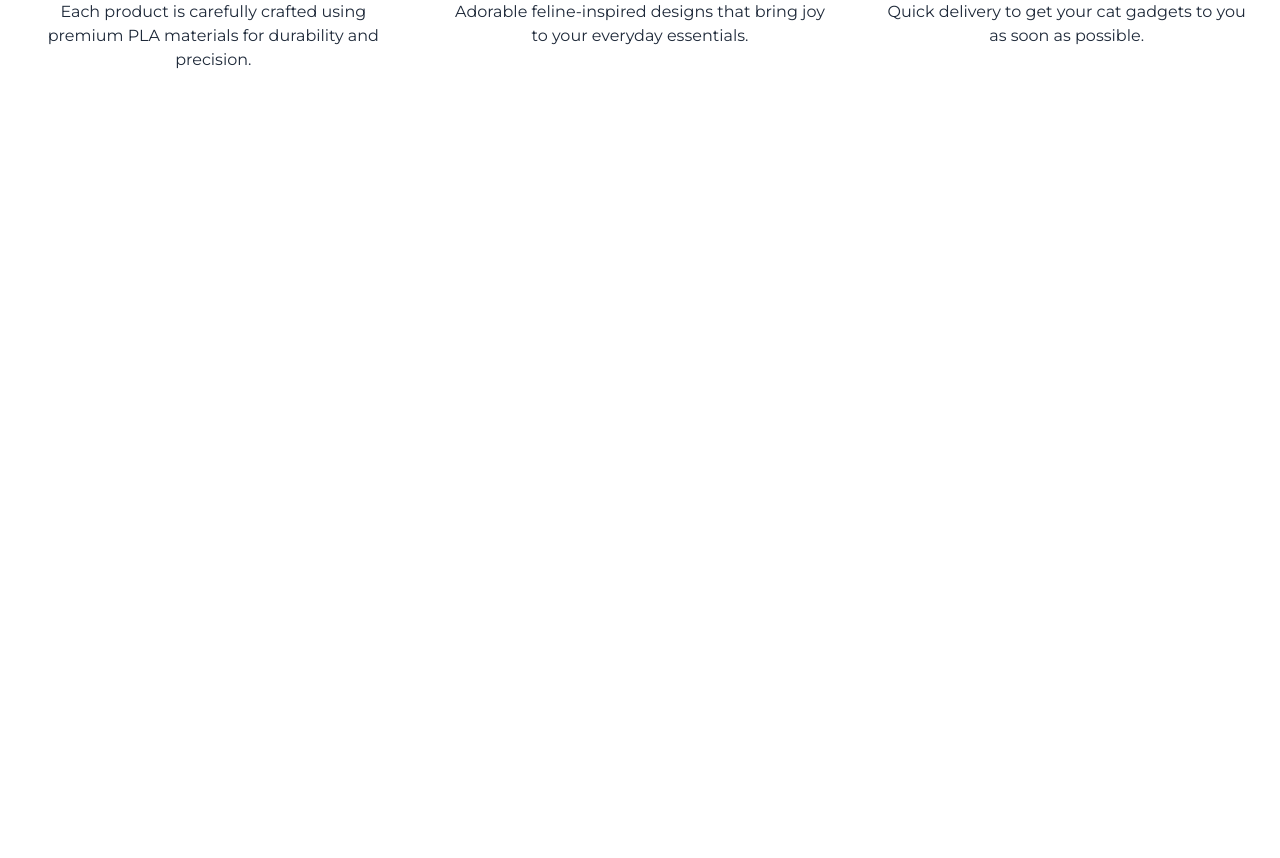
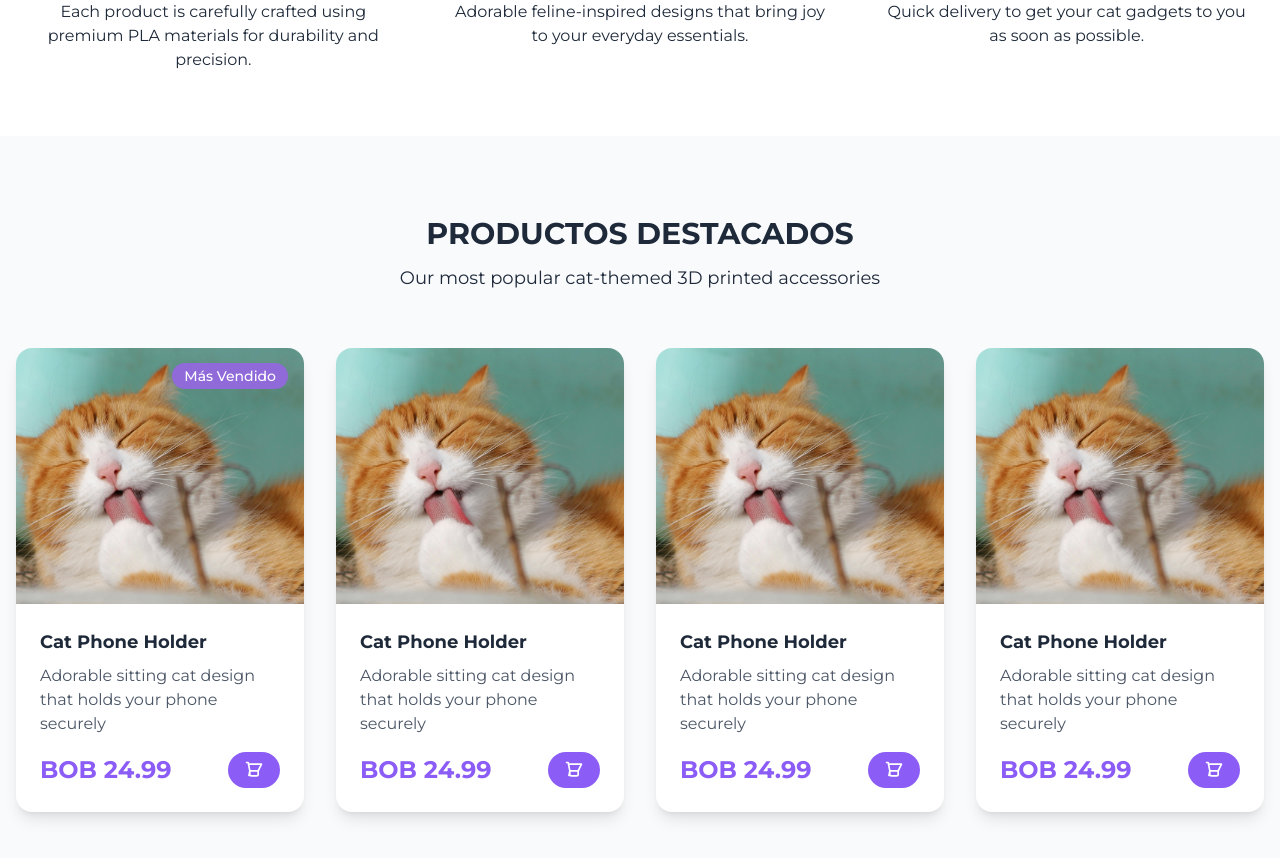
Before and after one commit to gmrcWP/AlennaDesign, a Vue app: page / in a window 1280 px wide. Shown: the part 1000-1858 px from the top of the page. Before the commit the page ends 1136 px from the top, so only its background shows below. Built offline with nearby package versions, Linux system fonts and the light colour scheme.

Commit message:
feat. Featured products

```diff
--- /dev/null
+++ b/src/components/FeaturedProducts.vue
@@ -0,0 +1,115 @@
+<script setup></script>
+
+<template>
+  <div class="w-full mx-auto py-10 md:py-20 bg-[#f9fafc]">
+    <div class="text-center mb-4 md:mb-10">
+      <h2 class="text-2xl md:text-3xl font-[var(--montserrat)] font-bold text-gray-800">PRODUCTOS DESTACADOS</h2>
+      <p class="mt-3 text-md md:text-lg text-gray-800">Our most popular cat-themed 3D printed accessories</p>
+    </div>
+
+    <div class="xl:max-w-[1550px] mx-auto">
+      <div class="grid grid-cols-1 md:grid-cols-2 lg:grid-cols-4 gap-3 md:gap-0">
+
+
+            <div class="bg-white rounded-2xl shadow-lg hover:shadow-xl overflow-hidden relative mx-10 md:m-4 group">
+
+                <div class="absolute top-4 right-4 z-10">
+                  <span class="bg-[var(--soft-primary)] text-white px-3 py-1 rounded-full text-sm font-medium">Más Vendido</span>
+                </div>
+
+
+                <div class="h-64 bg-gray-100 flex items-center justify-center  overflow-hidden">
+                  <img src="@/assets/product1.jpg" loading="lazy" class="h-64 object-cover transition-transform duration-300 group-hover:scale-105" />
+                </div>
+
+                <div class="p-6">
+                    <h3 class="text-lg font-[var(--montserrat)] font-bold text-gray-800 mb-2">Cat Phone Holder</h3>
+                    <p class="text-gray-600 text-md mb-4">Adorable sitting cat design that holds your phone securely</p>
+
+                    <div class="flex items-center justify-between">
+                        <span class="text-2xl font-bold text-[var(--primary)]">BOB 24.99</span>
+                        <button class="bg-[var(--primary)] hover:bg-violet-600 text-white px-4 py-2 rounded-full transition-colors">
+                            <svg class="w-5 h-5" fill="none" stroke="currentColor" viewBox="0 0 24 24">
+                                <path stroke-linecap="round" stroke-linejoin="round" stroke-width="2" d="M3 3h2l.4 2M7 13h10l4-8H5.4m0 0L7 13m0 0l-1.1 5.4M7 13v4a2 2 0 002 2h6a2 2 0 002-2v-4"></path>
+                            </svg>
+                        </button>
+                    </div>
+                </div>
+            </div>
+
+            <!-- Product 1 - Cat Phone Holder -->
+            <div class="bg-white rounded-2xl shadow-lg overflow-hidden relative mx-10 md:m-4">
+
+                <!-- Product Image Placeholder -->
+                <div class="h-64 bg-gray-100 flex items-center justify-center">
+                  <img src="@/assets/product1.jpg" loading="lazy" class="w-full h-64 bg-orange-300 object-cover" />
+                </div>
+
+                <!-- Product Info -->
+                <div class="p-6">
+                    <h3 class="text-lg font-[var(--montserrat)] font-bold text-gray-800 mb-2">Cat Phone Holder</h3>
+                    <p class="text-gray-600 text-md mb-4">Adorable sitting cat design that holds your phone securely</p>
+
+                    <div class="flex items-center justify-between">
+                        <span class="text-2xl font-bold text-[var(--primary)]">BOB 24.99</span>
+                        <button class="bg-[var(--primary)] hover:bg-violet-600 text-white px-4 py-2 rounded-full transition-colors">
+                            <svg class="w-5 h-5" fill="none" stroke="currentColor" viewBox="0 0 24 24">
+                                <path stroke-linecap="round" stroke-linejoin="round" stroke-width="2" d="M3 3h2l.4 2M7 13h10l4-8H5.4m0 0L7 13m0 0l-1.1 5.4M7 13v4a2 2 0 002 2h6a2 2 0 002-2v-4"></path>
+                            </svg>
+                        </button>
+                    </div>
+                </div>
+            </div>
+
+            <!-- Product 1 - Cat Phone Holder -->
+            <div class="bg-white rounded-2xl shadow-lg overflow-hidden relative mx-10 md:m-4">
+
+                <!-- Product Image Placeholder -->
+                <div class="h-64 bg-gray-100 flex items-center justify-center">
+                  <img src="@/assets/product1.jpg" loading="lazy" class="w-full h-64 bg-orange-300 object-cover" />
+                </div>
+
+                <!-- Product Info -->
+                <div class="p-6">
+                    <h3 class="text-lg font-[var(--montserrat)] font-bold text-gray-800 mb-2">Cat Phone Holder</h3>
+                    <p class="text-gray-600 text-md mb-4">Adorable sitting cat design that holds your phone securely</p>
+
+                    <div class="flex items-center justify-between">
+                        <span class="text-2xl font-bold text-[var(--primary)]">BOB 24.99</span>
+                        <button class="bg-[var(--primary)] hover:bg-violet-600 text-white px-4 py-2 rounded-full transition-colors">
+                            <svg class="w-5 h-5" fill="none" stroke="currentColor" viewBox="0 0 24 24">
+                                <path stroke-linecap="round" stroke-linejoin="round" stroke-width="2" d="M3 3h2l.4 2M7 13h10l4-8H5.4m0 0L7 13m0 0l-1.1 5.4M7 13v4a2 2 0 002 2h6a2 2 0 002-2v-4"></path>
+                            </svg>
+                        </button>
+                    </div>
+                </div>
+            </div>
+
+            <!-- Product 1 - Cat Phone Holder -->
+            <div class="bg-white rounded-2xl shadow-lg overflow-hidden relative mx-10 md:m-4">
+
+                <!-- Product Image Placeholder -->
+                <div class="h-64 bg-gray-100 flex items-center justify-center">
+                  <img src="@/assets/product1.jpg" loading="lazy" class="w-full h-64 bg-orange-300 object-cover" />
+                </div>
+
+                <!-- Product Info -->
+                <div class="p-6">
+                    <h3 class="text-lg font-[var(--montserrat)] font-bold text-gray-800 mb-2">Cat Phone Holder</h3>
+                    <p class="text-gray-600 text-md mb-4">Adorable sitting cat design that holds your phone securely</p>
+
+                    <div class="flex items-center justify-between">
+                        <span class="text-2xl font-bold text-[var(--primary)]">BOB 24.99</span>
+                        <button class="bg-[var(--primary)] hover:bg-violet-600 text-white px-4 py-2 rounded-full transition-colors">
+                            <svg class="w-5 h-5" fill="none" stroke="currentColor" viewBox="0 0 24 24">
+                                <path stroke-linecap="round" stroke-linejoin="round" stroke-width="2" d="M3 3h2l.4 2M7 13h10l4-8H5.4m0 0L7 13m0 0l-1.1 5.4M7 13v4a2 2 0 002 2h6a2 2 0 002-2v-4"></path>
+                            </svg>
+                        </button>
+                    </div>
+                </div>
+            </div>
+
+        </div>
+    </div>
+  </div>
+</template>
--- a/src/components/Hero.vue
+++ b/src/components/Hero.vue
@@ -34,7 +34,7 @@
         </div>
 
         <div class="flex-1 flex items-center justify-center mt-10 md:mt-0">
-          <div class="w-[360px] h-[280px] md:w-[300px] md:h-[220px] lg:w-[400px] lg:h-[300px] xl:w-[500px] xl:h-[380px] 2xl:w-[630px] 2xl:h-[440px] bg-blue-300 rounded-2xl shadow-lg"></div>
+          <img src="@/assets/product1.jpg" loading="lazy" class="w-[360px] h-[280px] md:w-[300px] md:h-[220px] lg:w-[400px] lg:h-[300px] xl:w-[500px] xl:h-[380px] 2xl:w-[630px] 2xl:h-[440px] bg-blue-300 rounded-2xl shadow-lg" />
         </div>
 
       </div>
--- a/src/views/HomeView.vue
+++ b/src/views/HomeView.vue
@@ -1,9 +1,11 @@
 <script setup>
 import Hero from '@/components/Hero.vue';
 import Features from '@/components/Features.vue';
+import FeaturedProducts from '@/components/FeaturedProducts.vue';
 </script>
 
 <template>
   <Hero />
   <Features />
+  <FeaturedProducts />
 </template>
```
Also changed, not shown: src/assets/product1.jpg (added).
